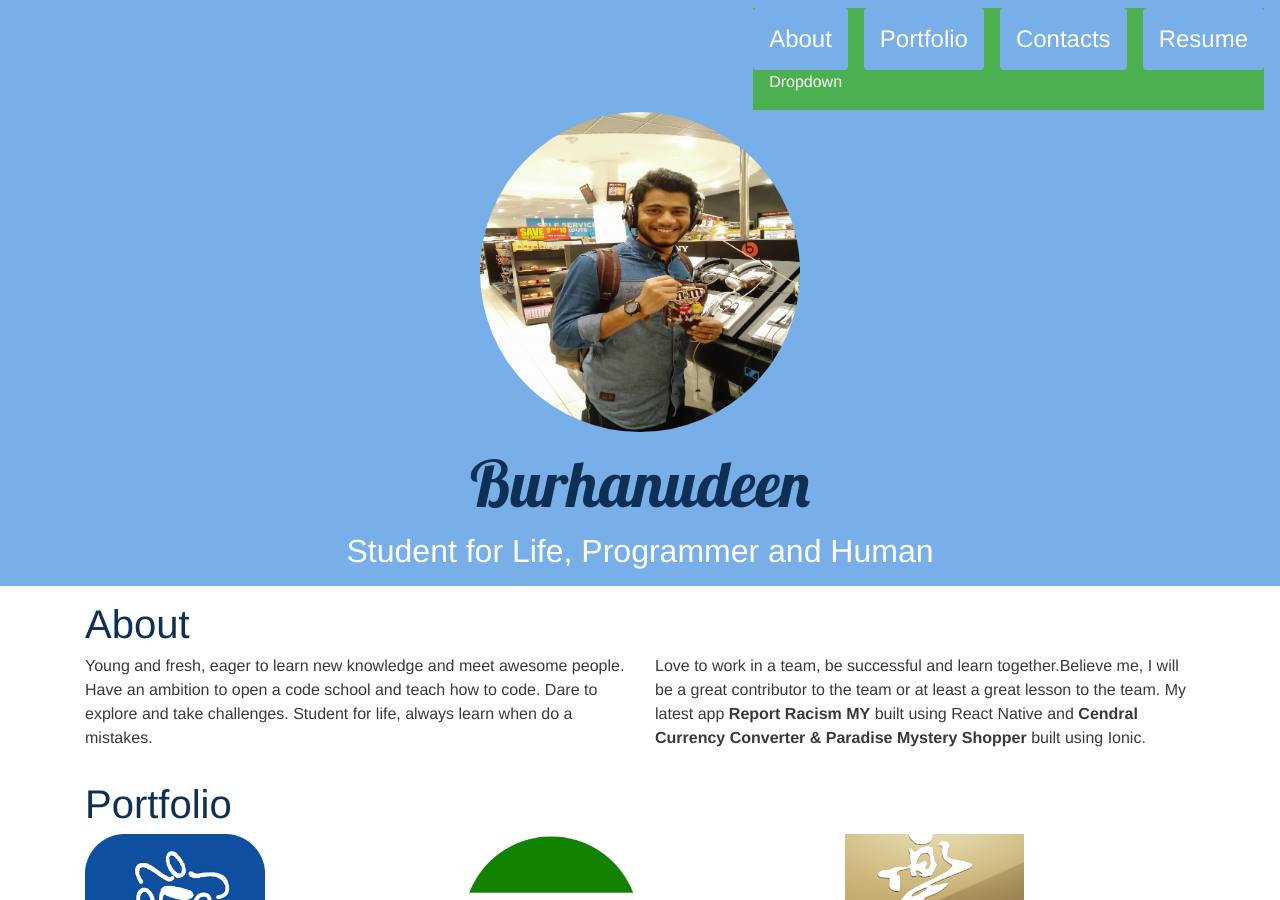
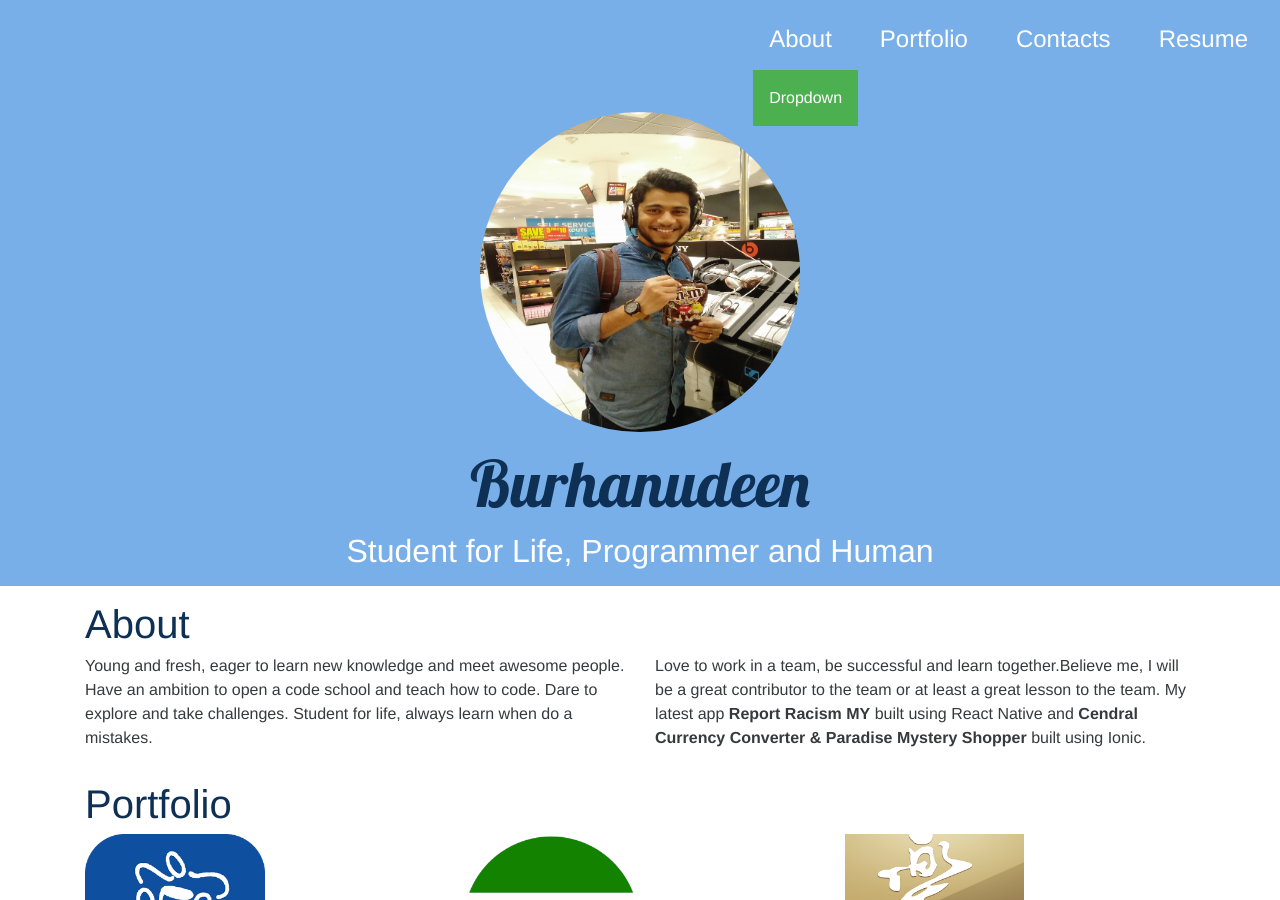
Before and after one commit to burhan3759/portfolio, a Jekyll site: the page built from index.html, in a window 1280 px wide and 900 px high. Built offline with Jekyll 4.4.1, drawn with Linux system fonts in a browser that asks for light colours; nearby versions of some CDN libraries.

Commit message:
Update navbar.html
Update a btn for hover

```diff
--- a/_includes/navbar.html
+++ b/_includes/navbar.html
@@ -24,12 +24,16 @@
             <li class="nav-item">
                 <a class="nav-link" href="https://drive.google.com/uc?export=download&id=0B8YgG3Piiq99SmNnN1ZTRmswcDA">Resume</a>
             </li>
-            <li class="dropbtn">Dropdown</li>
-              <div class="dropdown-content">
-                <a href="#">Link 1</a>
-                <a href="#">Link 2</a>
-                <a href="#">Link 3</a>
-              </div>
+            <li>
+                <div class="dropdown">
+                  <button class="dropbtn">Dropdown</button>
+                  <div class="dropdown-content">
+                    <a href="#">Link 1</a>
+                    <a href="#">Link 2</a>
+                    <a href="#">Link 3</a>
+                  </div>
+                </div>
+            </li>
         </ul>
     </div>
 </nav>
```
